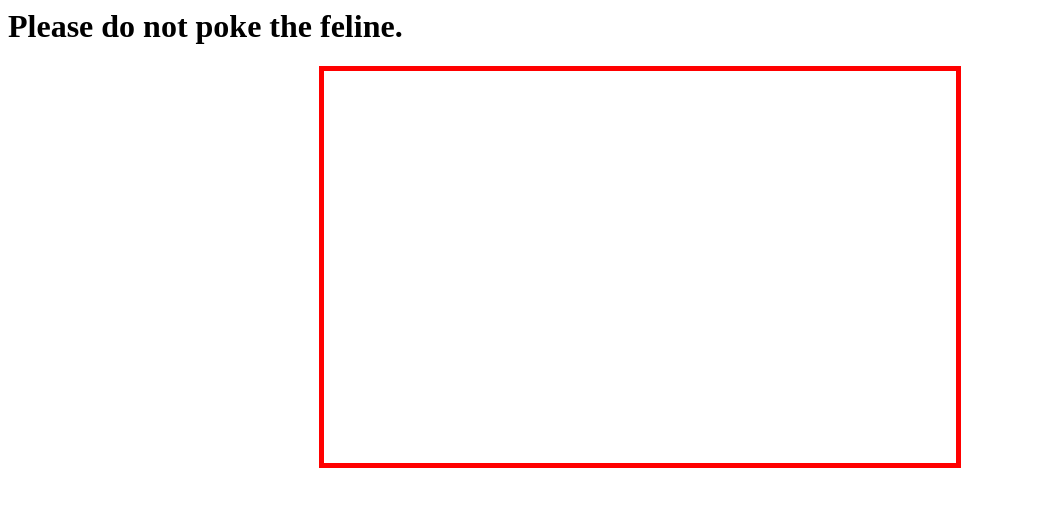
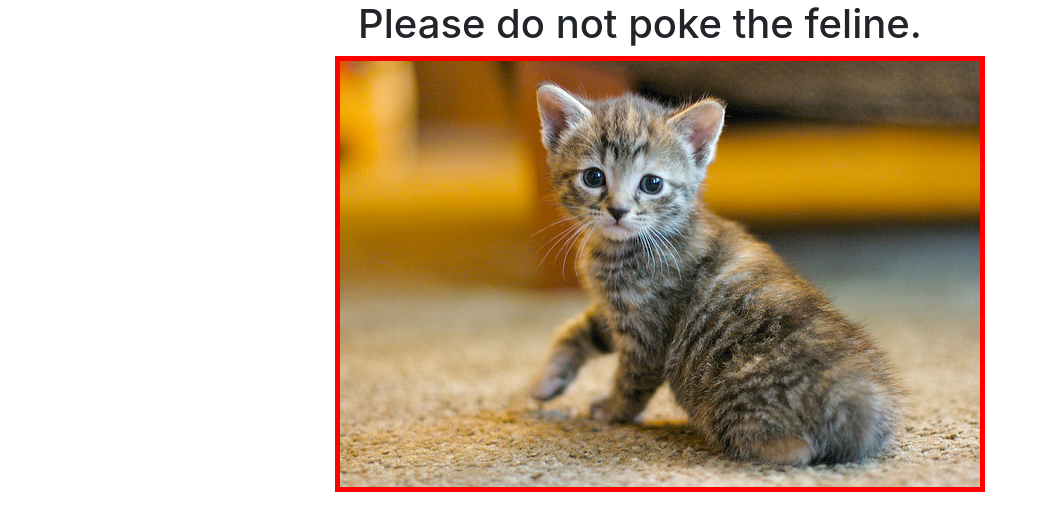
Before and after one commit to ApolloBrainiac/Udacity-Cat-Clicker, a plain HTML site: page index.html in a window 1280 px wide. Shown: the whole page, without its empty margins (0-1040 px from the left). Drawn offline with nearby package versions, Linux system fonts and the light colour scheme.

Commit message:
Set and style landing page using Bootstrap framework

```diff
--- a/css/styles.css
+++ b/css/styles.css
@@ -1,6 +1,3 @@
 .cat{
-	height: 50%;
-	width: 50%;
-	margin: auto;
 	border: 5px solid red;
 }
--- a/index.html
+++ b/index.html
@@ -2,13 +2,14 @@
 <head>
 	<title>Cat Clicker</title>
 	<link rel="stylesheet" type="text/css" href="css/styles.css">
+	<link rel="stylesheet" href="https://maxcdn.bootstrapcdn.com/bootstrap/4.0.0/css/bootstrap.min.css" integrity="sha384-Gn5384xqQ1aoWXA+058RXPxPg6fy4IWvTNh0E263XmFcJlSAwiGgFAW/dAiS6JXm" crossorigin="anonymous">
 </head>
 <body>
-	<div class="header">
+	<div class="container text-center">
 		<h1>Please do not poke the feline.</h1>
 	</div>
-	<div class="cat">
-
+	<div class="container col-lg-6 col-lg-offset-3">
+		<img class="cat" src="img/cat.jpg" alt="Feline">
 	</div>
 <script src="js/script.js" type="text/javascript"></script>
 </body>
```
